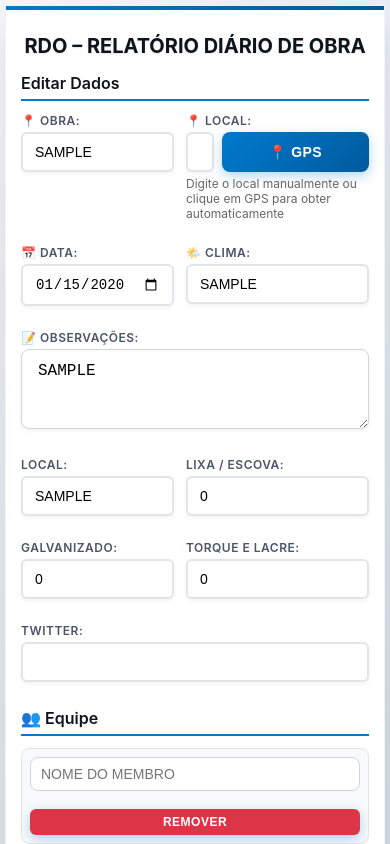
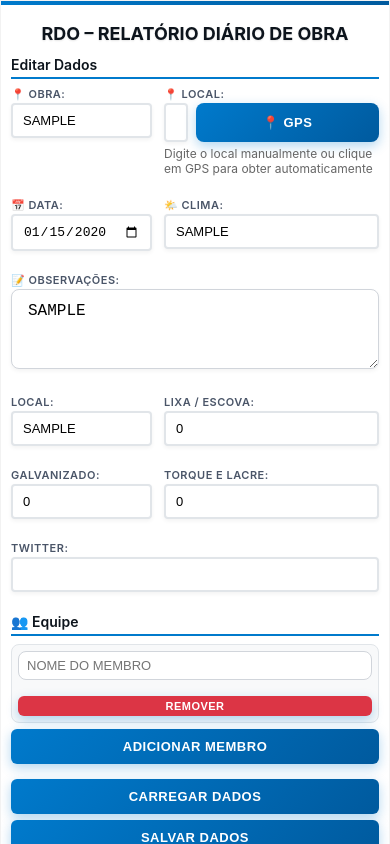
Before and after one commit to auriceliocruz/rdo, a plain HTML site: page index.html in a window 390 px wide. Both pictures are taken after typing "Sample", "Sample", "2020-01-15", "Sample", "Sample", "Sample" into the empty fields and a click on the button "ADICIONAR MEMBRO". Shown: the top 844 px of the page. Drawn offline with Linux system fonts and the light colour scheme.

Commit message:
Interface totalmente adaptável para celular com breakpoints extras

```diff
--- a/index.html
+++ b/index.html
@@ -181,7 +181,13 @@
         .equipe-item button:hover {
             background: #c82333;
         }
-        @media (max-width: 768px) {
+        @media (min-width: 769px) {
+            .container {
+                max-width: 1000px;
+                margin: auto;
+                box-shadow: 0 20px 40px rgba(0, 0, 0, 0.1), 0 0 0 1px rgba(255, 255, 255, 0.05);
+            }
+        }
             body {
                 padding: 5px;
             }
@@ -250,8 +256,76 @@
                 padding: 10px 12px;
                 font-size: 14px;
             }
+        @media (max-width: 480px) {
+            body {
+                padding: 0;
+            }
+            .container {
+                padding: 10px;
+            }
+            h1 {
+                font-size: 18px;
+                margin-bottom: 10px;
+                text-align: center;
+            }
+            .section {
+                margin-bottom: 15px;
+            }
+            .section h2 {
+                font-size: 14px;
+                margin-bottom: 8px;
+                padding-bottom: 4px;
+            }
+            .form-group {
+                margin-bottom: 10px;
+            }
+            .form-group label {
+                font-size: 11px;
+                margin-bottom: 2px;
+            }
+            .form-group input, .form-group textarea {
+                padding: 8px 10px;
+                font-size: 13px;
+                border-radius: 4px;
+            }
+            .button-group {
+                gap: 6px;
+                margin-top: 15px;
+            }
+            button {
+                padding: 10px 12px;
+                font-size: 13px;
+                border-radius: 6px;
+            }
+            .equipe-item {
+                padding: 6px;
+                margin-bottom: 6px;
+            }
+            .equipe-item input {
+                padding: 6px 8px;
+                font-size: 13px;
+                margin-bottom: 4px;
+            }
+            .equipe-item button {
+                padding: 4px 8px;
+                font-size: 11px;
+            }
+            .quality-table {
+                font-size: 12px;
+            }
+            .quality-table th, .quality-table td {
+                padding: 6px 8px;
+            }
             small {
-                font-size: 11px;
+                font-size: 10px;
+                margin-top: 2px;
+            }
+        }
+        @media (min-width: 769px) {
+            .container {
+                max-width: 1000px;
+                margin: auto;
+                box-shadow: 0 20px 40px rgba(0, 0, 0, 0.1), 0 0 0 1px rgba(255, 255, 255, 0.05);
             }
         }
     </style>
```
